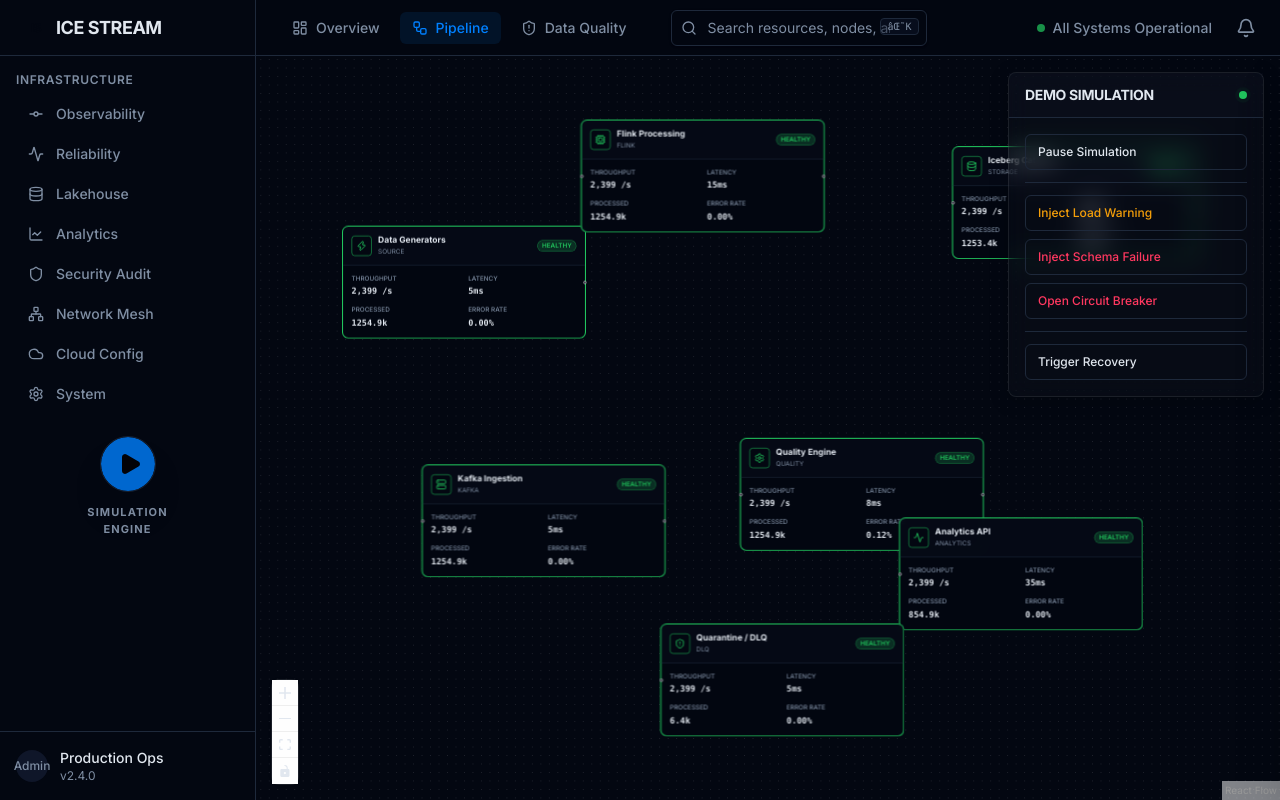
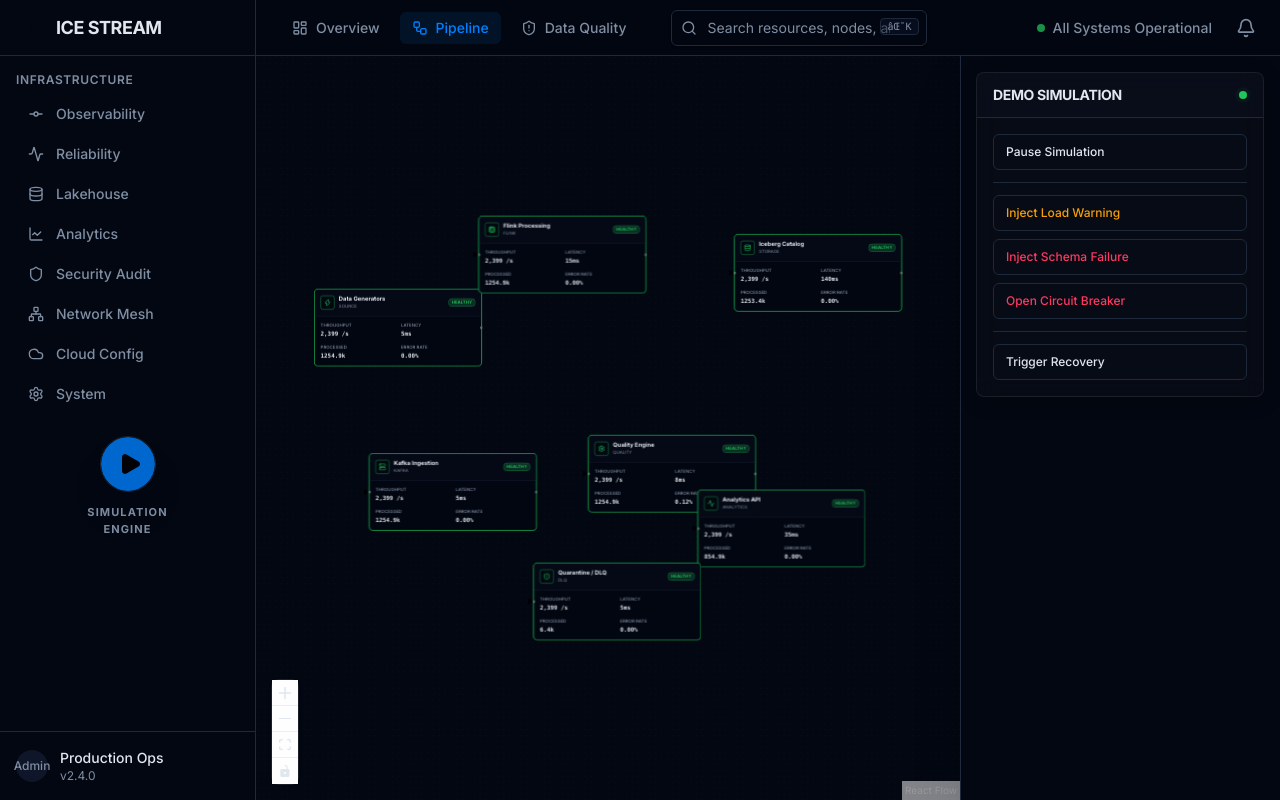
Before and after one commit to sanika-mankar/Ice-stream-lakehouse-observability, a React (Vite) app in the folder frontend/: page /pipeline in a window 1280 px wide. Built offline with nearby package versions, Linux system fonts and the light colour scheme.

Commit message:
UI: Fix simulation panel z-index and constraint to avoid React Flow canvas overlap

```diff
--- a/frontend/src/components/pipeline/SimulationPanel.tsx
+++ b/frontend/src/components/pipeline/SimulationPanel.tsx
@@ -13,7 +13,7 @@
   } = useStore();
 
   return (
-    <Card className="absolute top-4 right-4 w-64 glass z-10 shadow-2xl">
+    <Card className="w-full glass shadow-2xl">
       <CardHeader className="py-3 px-4 border-b border-border bg-muted/20">
         <CardTitle className="text-sm font-bold flex items-center justify-between">
           <span>DEMO SIMULATION</span>
--- a/frontend/src/pages/PipelinePage.tsx
+++ b/frontend/src/pages/PipelinePage.tsx
@@ -32,8 +32,30 @@
 
   return (
     <div className="w-full h-[calc(100vh-3.5rem)] relative overflow-hidden bg-background">
+      <svg style={{ position: 'absolute', top: 0, left: 0, width: 0, height: 0 }}>
+        <defs>
+          <marker id="arrow-HEALTHY" viewBox="0 0 10 10" refX="8" refY="5" markerWidth="8" markerHeight="8" orient="auto-start-reverse">
+            <path d="M 0 0 L 10 5 L 0 10 z" fill="hsl(var(--status-healthy))" />
+          </marker>
+          <marker id="arrow-WARNING" viewBox="0 0 10 10" refX="8" refY="5" markerWidth="8" markerHeight="8" orient="auto-start-reverse">
+            <path d="M 0 0 L 10 5 L 0 10 z" fill="hsl(var(--status-warning))" />
+          </marker>
+          <marker id="arrow-CRITICAL" viewBox="0 0 10 10" refX="8" refY="5" markerWidth="8" markerHeight="8" orient="auto-start-reverse">
+            <path d="M 0 0 L 10 5 L 0 10 z" fill="hsl(var(--status-critical))" />
+          </marker>
+          <marker id="arrow-QUARANTINED" viewBox="0 0 10 10" refX="8" refY="5" markerWidth="8" markerHeight="8" orient="auto-start-reverse">
+            <path d="M 0 0 L 10 5 L 0 10 z" fill="hsl(var(--status-critical))" />
+          </marker>
+        </defs>
+      </svg>
+
+      {/* Simulation Panel - absolute positioned to always float on the right */}
+      <div className="absolute top-4 right-4 w-72 z-50 pointer-events-auto">
         <SimulationPanel />
+      </div>
 
+      {/* React Flow Container - constrained width on ALL screens so fitView centers on the left */}
+      <div className="w-[calc(100%-320px)] h-full relative">
         <ReactFlow
           nodes={nodes}
           edges={edges}
@@ -44,7 +66,7 @@
           onPaneClick={onPaneClick}
           fitView
           fitViewOptions={{ padding: 0.2 }}
-        minZoom={0.5}
+          minZoom={0.1}
           maxZoom={1.5}
           defaultEdgeOptions={{ type: 'custom' }}
           className="bg-background/50"
@@ -58,6 +80,7 @@
           onClose={() => setSelectedNode(null)}
         />
       </div>
+    </div>
   );
 }
 
```
Lines whose indentation alone changed are shown as unchanged.
